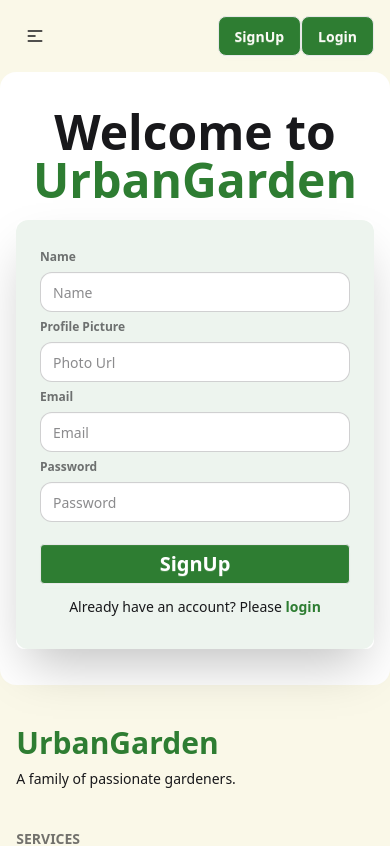
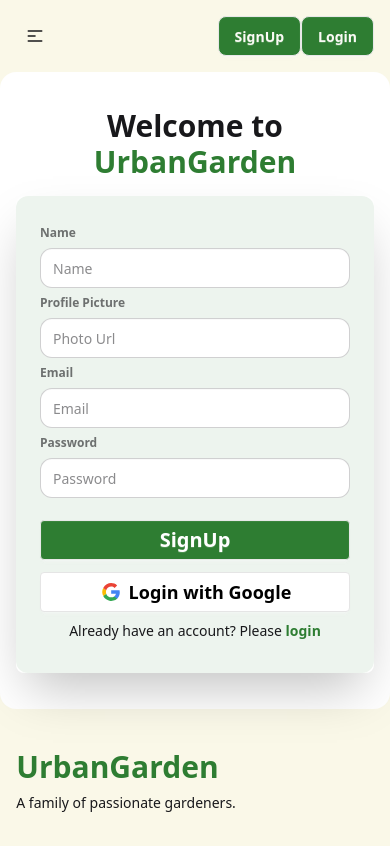
Before and after one commit to Mohammed-Arman-Alam/urban-garden, a React (Vite) app: page /signUp in a window 390 px wide. Shown: the top 846 px of the page. Built offline with nearby package versions, Linux system fonts and the light colour scheme; no server answers.

Commit message:
added google login

```diff
--- a/src/authProvider/AuthProvider.jsx
+++ b/src/authProvider/AuthProvider.jsx
@@ -1,8 +1,9 @@
-import { createUserWithEmailAndPassword, onAuthStateChanged, signInWithEmailAndPassword, signOut } from 'firebase/auth';
+import { createUserWithEmailAndPassword, GoogleAuthProvider, onAuthStateChanged, signInWithEmailAndPassword, signInWithPopup, signOut } from 'firebase/auth';
 import React, { createContext, useEffect, useState } from 'react';
 import { auth } from '../firebase.init';
 
 export const AuthContext = createContext(null);
+const provider = new GoogleAuthProvider;
 const AuthProvider = ({children}) => {
     const [user, setUser] = useState(null);
 
@@ -11,6 +12,9 @@ const AuthProvider = ({children}) => {
     }
     const signInUser=(email, password)=>{
         return signInWithEmailAndPassword(auth, email, password);
+    }
+    const signInWithGoogle=()=>{
+        return signInWithPopup(auth, provider);
     }
     const signOutUser =()=>{
         return signOut(auth);
@@ -28,6 +32,7 @@ const AuthProvider = ({children}) => {
         createUser,
         signInUser,
         signOutUser,
+        signInWithGoogle
     }
     return (
         <AuthContext value={userInfo}>
--- a/src/components/TopTrendingTips.jsx
+++ b/src/components/TopTrendingTips.jsx
@@ -13,7 +13,7 @@ const TopTrendingTips = () => {
             <h2 className="text-center font-bold text-3xl mb-8 text-[#2E7D32]">Top Trending Tips</h2>
       <div className="grid grid-cols-1 sm:grid-cols-2 lg:grid-cols-3 gap-6 w-11/12 mx-auto">
         {tips.map(tip => (
-          <div key={tip._id} className="p-5 rounded-2xl shadow bg-[#6FCF9750]">
+          <div key={tip._id} className="p-5 hover:p-2 rounded-2xl shadow bg-[#6FCF9750]">
             <img src={tip.image} alt={tip.title} className="rounded-xl mb-4 w-full" />
             <h3 className="text-xl font-semibold mb-2">{tip.title}</h3>
             <p className="text-gray-600">{tip.description.slice(0, 80)}...</p>
--- a/src/pages/Login.jsx
+++ b/src/pages/Login.jsx
@@ -3,7 +3,7 @@ import { Link } from 'react-router';
 import { AuthContext } from '../authProvider/AuthProvider';
 
 const Login = () => {
-    const {signInUser}= use(AuthContext);
+    const {signInUser, signInWithGoogle}= use(AuthContext);
         const [errorMessage, setErroMessage]= useState(null);
         const handleLogin =(e)=>{
             e.preventDefault();
@@ -18,11 +18,16 @@ const Login = () => {
                 setErroMessage(error.message);
             });
         }
+        const handlesignInWithGoogle =()=>{
+        signInWithGoogle()
+        .then(result=>console.log(result))
+        .catch(error=>console.log(error))
+    }
         return (
             <div className="hero bg-base-100 rounded-2xl py-5">
                 <div className="hero-content flex-col lg:flex-row">
                     <div>
-                    <h1 className="text-5xl font-bold text-center">Welcome back to  <span className='text-[#2E7D32] font-bold'>UrbanGarden</span></h1>
+                    <h1 className=" text-3xl sm:text-5xl font-bold text-center">Welcome back to  <span className='text-[#2E7D32] font-bold'>UrbanGarden</span></h1>
                     </div>
                     <div className="card bg-base-100 w-full max-w-sm shrink-0 shadow-2xl">
                     <div className="card-body bg-[#2E7D3215] rounded-xl">
@@ -33,6 +38,10 @@ const Login = () => {
                             <input type="password" className="input rounded-xl" placeholder="Password" name='password' required/>
                             <button type='submit' className="btn mt-4 bg-[#2E7D32] font-bold text-white text-xl">Login</button>
                         </form>
+                        <button onClick={handlesignInWithGoogle} className="btn bg-white text-black border-[#e5e5e5] font-semiBold text-lg">
+                            <svg aria-label="Google logo" width="24" height="24" xmlns="http://www.w3.org/2000/svg" viewBox="0 0 512 512"><g><path d="m0 0H512V512H0" fill="#fff"></path><path fill="#34a853" d="M153 292c30 82 118 95 171 60h62v48A192 192 0 0190 341"></path><path fill="#4285f4" d="m386 400a140 175 0 0053-179H260v74h102q-7 37-38 57"></path><path fill="#fbbc02" d="m90 341a208 200 0 010-171l63 49q-12 37 0 73"></path><path fill="#ea4335" d="m153 219c22-69 116-109 179-50l55-54c-78-75-230-72-297 55"></path></g></svg>
+                            Login with Google
+                        </button>
                         <p className='text-center'>New to UrbanGarden? Please <Link to="/signUp" className='text-[#2E7D32] font-bold'>SignUp</Link></p>
                         <>
                             {
--- a/src/pages/SignUp.jsx
+++ b/src/pages/SignUp.jsx
@@ -3,7 +3,7 @@ import { Link } from 'react-router';
 import { AuthContext } from '../authProvider/AuthProvider';
 
 const SignUp = () => {
-    const {createUser}= use(AuthContext);
+    const {createUser, signInWithGoogle}= use(AuthContext);
     const [errorMessage, setErroMessage]= useState(null);
     const handleSignUp =(e)=>{
         e.preventDefault();
@@ -18,11 +18,16 @@ const SignUp = () => {
             setErroMessage(error.message);
         })
     }
+    const handlesignInWithGoogle =()=>{
+        signInWithGoogle()
+        .then(result=>console.log(result))
+        .catch(error=>console.log(error))
+    }
     return (
         <div className="hero bg-base-100 rounded-2xl py-5">
             <div className="hero-content flex-col lg:flex-row sm:w-11/12">
                 <div>
-                <h1 className="text-5xl font-bold text-center sm:text-start">Welcome to  <span className='text-[#2E7D32] font-bold'>UrbanGarden</span></h1>
+                <h1 className="text-3xl sm:text-5xl font-bold text-center sm:text-start">Welcome to  <span className='text-[#2E7D32] font-bold'>UrbanGarden</span></h1>
                 <p className="py-5 w-9/12 text-[#2E7D3280] hidden sm:inline-flex">
                     Are you someone who loves gardening? Sign up now to join our gardeners’ community and explore the wonderful world of gardening!
                 </p>
@@ -40,6 +45,10 @@ const SignUp = () => {
                         <input type="password" className="input rounded-xl" placeholder="Password" name='password' required/>
                         <button type='submit' className="btn mt-4 bg-[#2E7D32] font-bold text-white text-xl">SignUp</button>
                     </form>
+                    <button onClick={handlesignInWithGoogle} className="btn bg-white text-black border-[#e5e5e5] font-semiBold text-lg">
+                            <svg aria-label="Google logo" width="24" height="24" xmlns="http://www.w3.org/2000/svg" viewBox="0 0 512 512"><g><path d="m0 0H512V512H0" fill="#fff"></path><path fill="#34a853" d="M153 292c30 82 118 95 171 60h62v48A192 192 0 0190 341"></path><path fill="#4285f4" d="m386 400a140 175 0 0053-179H260v74h102q-7 37-38 57"></path><path fill="#fbbc02" d="m90 341a208 200 0 010-171l63 49q-12 37 0 73"></path><path fill="#ea4335" d="m153 219c22-69 116-109 179-50l55-54c-78-75-230-72-297 55"></path></g></svg>
+                            Login with Google
+                    </button>
                     <p className='text-center'>Already have an account? Please <Link to="/Login" className='text-[#2E7D32] font-bold'>login</Link></p>
                     <>
                         {
```
